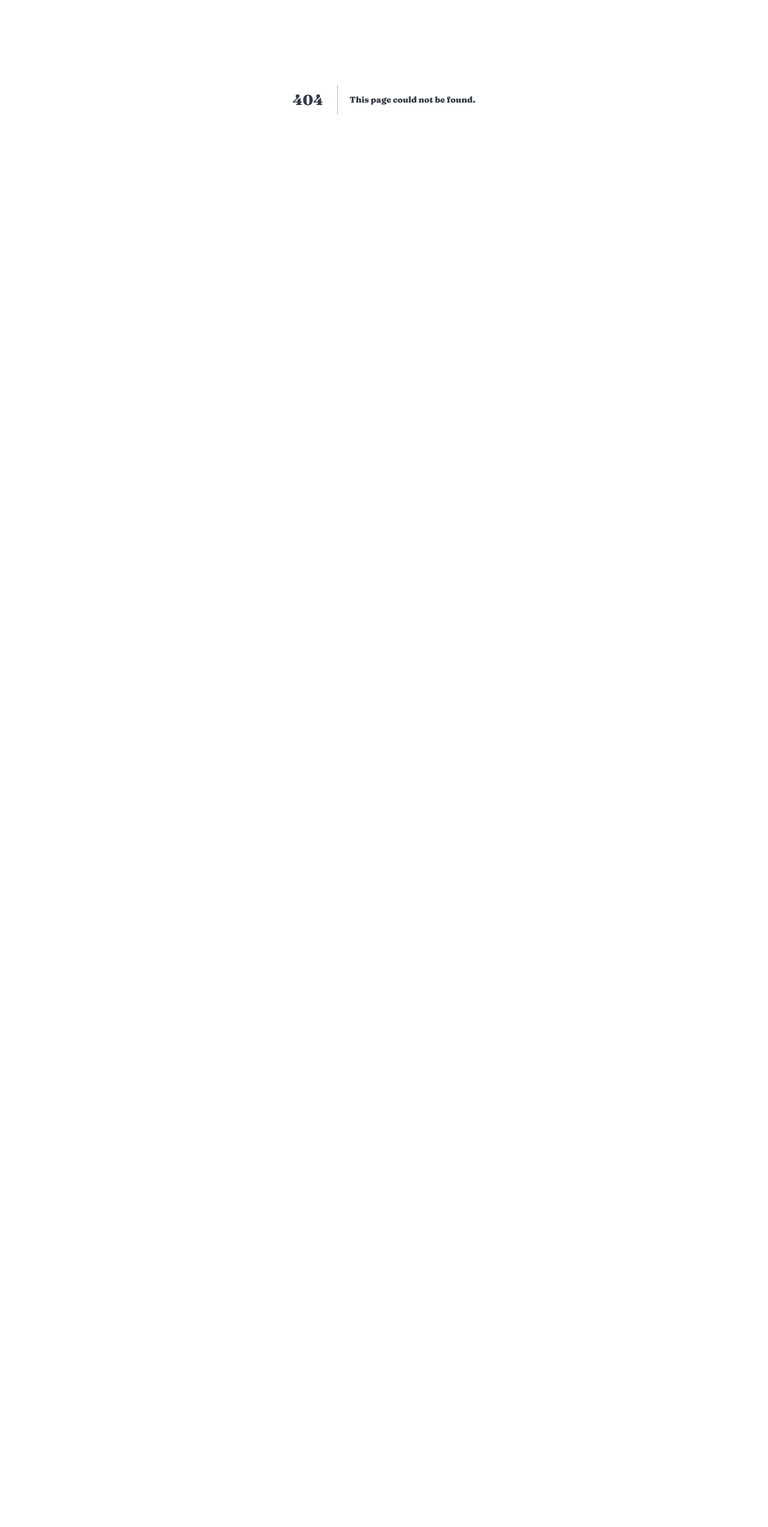
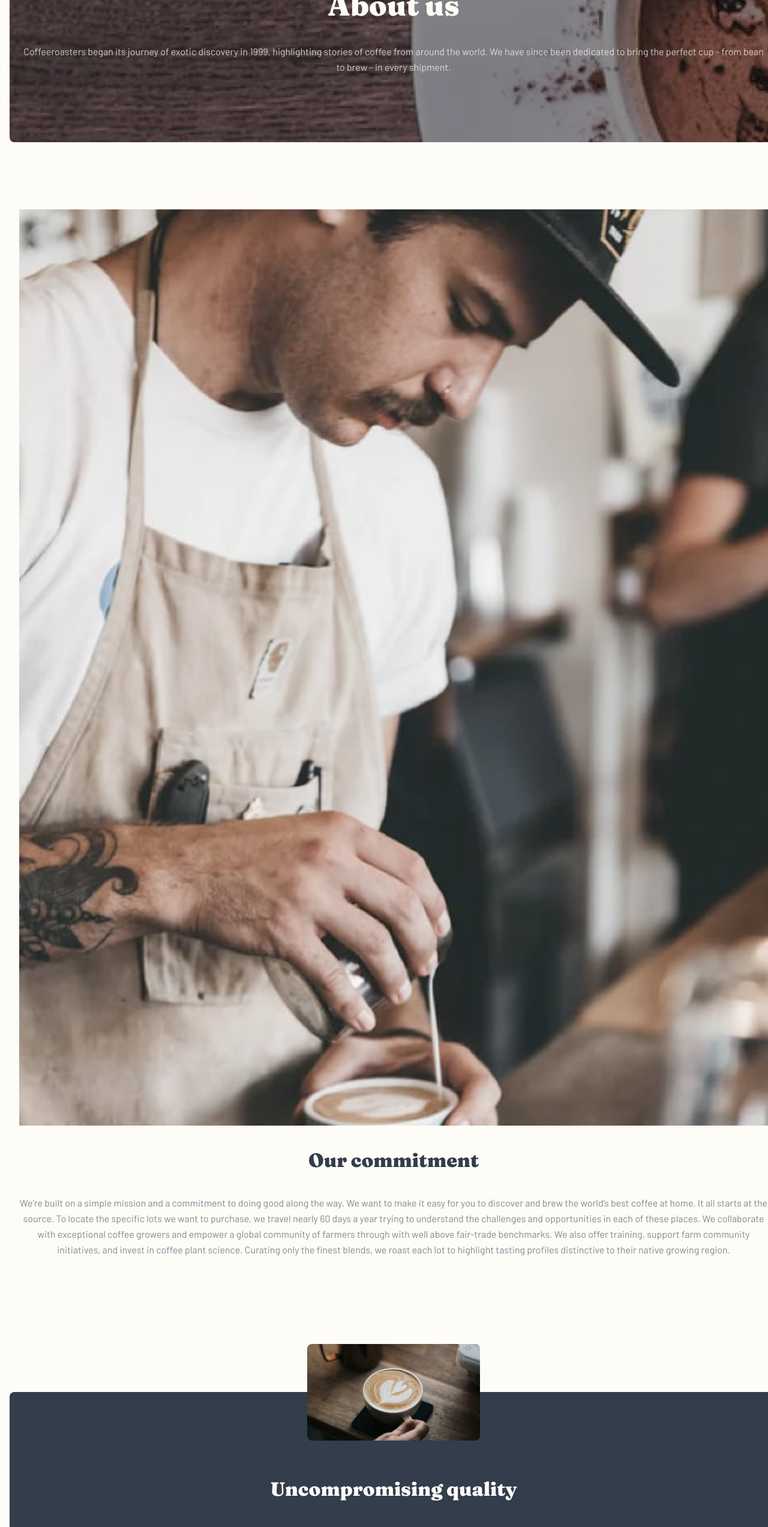
Before and after one commit to doinby/coffeeroaster-next-tailwind, a Next.js app: page /about in a window 1280 px wide. Before the commit this address had no page. Shown: the part 234-2779 px from the top of the page at 60% size. Before the commit the page ends 800 px from the top, so only its background shows below. Built offline with nearby package versions, Linux system fonts and the light colour scheme.

Commit message:
Add "About Us" page

```diff
--- /dev/null
+++ b/components/about/LocationCard.tsx
@@ -0,0 +1,19 @@
+import {ReactNode} from 'react';
+
+type LocationCardProps = {
+  imgUrl: string;
+  name: string;
+  address: ReactNode;
+};
+
+export default function LocationCard(props: LocationCardProps) {
+  const {imgUrl, name, address} = props;
+
+  return (
+    <article className='card text-center place-items-center py-6'>
+      <img src={imgUrl} alt={name} className='w-12 mb-8' />
+      <h3>{name}</h3>
+      <p>{address}</p>
+    </article>
+  );
+}
--- /dev/null
+++ b/components/about/OurCommitment.tsx
@@ -0,0 +1,24 @@
+export default function OurCommitment() {
+  return (
+    <section id='our-commitment-section' className='text-center'>
+      <img
+        src='/assets/about/mobile/image-commitment.jpg'
+        alt='Our Commitment Illustration'
+      />
+      <h3>Our commitment</h3>
+      <p>
+        We’re built on a simple mission and a commitment to doing good along the
+        way. We want to make it easy for you to discover and brew the world’s
+        best coffee at home. It all starts at the source. To locate the specific
+        lots we want to purchase, we travel nearly 60 days a year trying to
+        understand the challenges and opportunities in each of these places. We
+        collaborate with exceptional coffee growers and empower a global
+        community of farmers through with well above fair-trade benchmarks. We
+        also offer training, support farm community initiatives, and invest in
+        coffee plant science. Curating only the finest blends, we roast each lot
+        to highlight tasting profiles distinctive to their native growing
+        region.
+      </p>
+    </section>
+  );
+}
--- /dev/null
+++ b/components/about/OurHeadquarters.tsx
@@ -0,0 +1,54 @@
+import LocationCard from './LocationCard';
+
+export default function OurHeadquarters() {
+  return (
+    <section id='our-headquarters-section'>
+      <h4 className='text-neutral-gray'>Our headquarters</h4>
+      <LocationCard
+        imgUrl='/assets/about/desktop/illustration-uk.svg'
+        name='United Kingdom'
+        address={
+          <p>
+            68 Asfordby Rd
+            <br />
+            Alcaston
+            <br />
+            SY6 1YA
+            <br />
+            +44 1241 918425
+          </p>
+        }
+      />
+      <LocationCard
+        imgUrl='/assets/about/desktop/illustration-canada.svg'
+        name='Canada'
+        address={
+          <p>
+            1528 Eglinton Avenue
+            <br />
+            Toronto
+            <br />
+            Ontario M4P 1A6
+            <br />
+            +1 416 485 2997
+          </p>
+        }
+      />
+      <LocationCard
+        imgUrl='/assets/about/desktop/illustration-australia.svg'
+        name='Australia'
+        address={
+          <p>
+            36 Swanston Street
+            <br />
+            Kewell
+            <br />
+            Victoria
+            <br />
+            +61 4 9928 3629
+          </p>
+        }
+      />
+    </section>
+  );
+}
--- /dev/null
+++ b/components/about/UncompromisingQuality.tsx
@@ -0,0 +1,25 @@
+import React from 'react';
+
+export default function UncompromisingQuality() {
+  return (
+    <section
+      id='uncompromising-quality-section'
+      className='bg-dark-blue text-center rounded-lg relative place-items-center mt-28 pt-36 pb-16'
+    >
+      <img
+        src='/assets/about/mobile/image-quality.jpg'
+        alt='Uncompromising Quality Illustration'
+        className='absolute top-[-80px] w-72 rounded-lg'
+      />
+      <h3 className='text-light-cream'>Uncompromising quality</h3>
+      <p className='text-light-cream/75'>
+        Although we work with growers who pay close attention to all stages of
+        harvest and processing, we employ, on our end, a rigorous quality
+        control program to avoid over-roasting or baking the coffee dry. Every
+        bag of coffee is tagged with a roast date and batch number. Our goal is
+        to roast consistent, user-friendly coffee, so that brewing is easy and
+        enjoyable.
+      </p>
+    </section>
+  );
+}
--- a/components/common/Hero.tsx
+++ b/components/common/Hero.tsx
@@ -17,8 +17,8 @@ export default function Hero(props: HeroProps) {
       id='hero-section'
       className={`${bgImg} bg-center bg-cover bg-no-repeat place-items-center rounded-lg`}
     >
-      <h2 className='text-light-cream text-5xl'>{title}</h2>
-      <p className='text-center'>{desc}</p>
+      <h2 className='text-light-cream'>{title}</h2>
+      <p className='text-light-cream/75 text-center'>{desc}</p>
       {children}
     </section>
   );
--- /dev/null
+++ b/pages/about.tsx
@@ -0,0 +1,33 @@
+import {NextPage} from 'next';
+
+import Nav from '../components/common/Nav';
+import Footer from '../components/common/Footer';
+import Hero from '../components/common/Hero';
+import OurCommitment from '../components/about/OurCommitment';
+import UncompromisingQuality from '../components/about/UncompromisingQuality';
+import OurHeadquarters from '../components/about/OurHeadquarters';
+
+const About: NextPage = () => {
+  return (
+    <>
+      <Nav />
+
+      <main>
+        <Hero
+          bgImg='bg-about-hero-mobile'
+          title='About us'
+          desc='Coffeeroasters began its journey of exotic discovery in 1999, highlighting stories of
+  coffee from around the world. We have since been dedicated to bring the perfect cup - from
+  bean to brew - in every shipment.'
+        />
+        <OurCommitment />
+        <UncompromisingQuality />
+        <OurHeadquarters />
+      </main>
+
+      <Footer />
+    </>
+  );
+};
+
+export default About;
```
